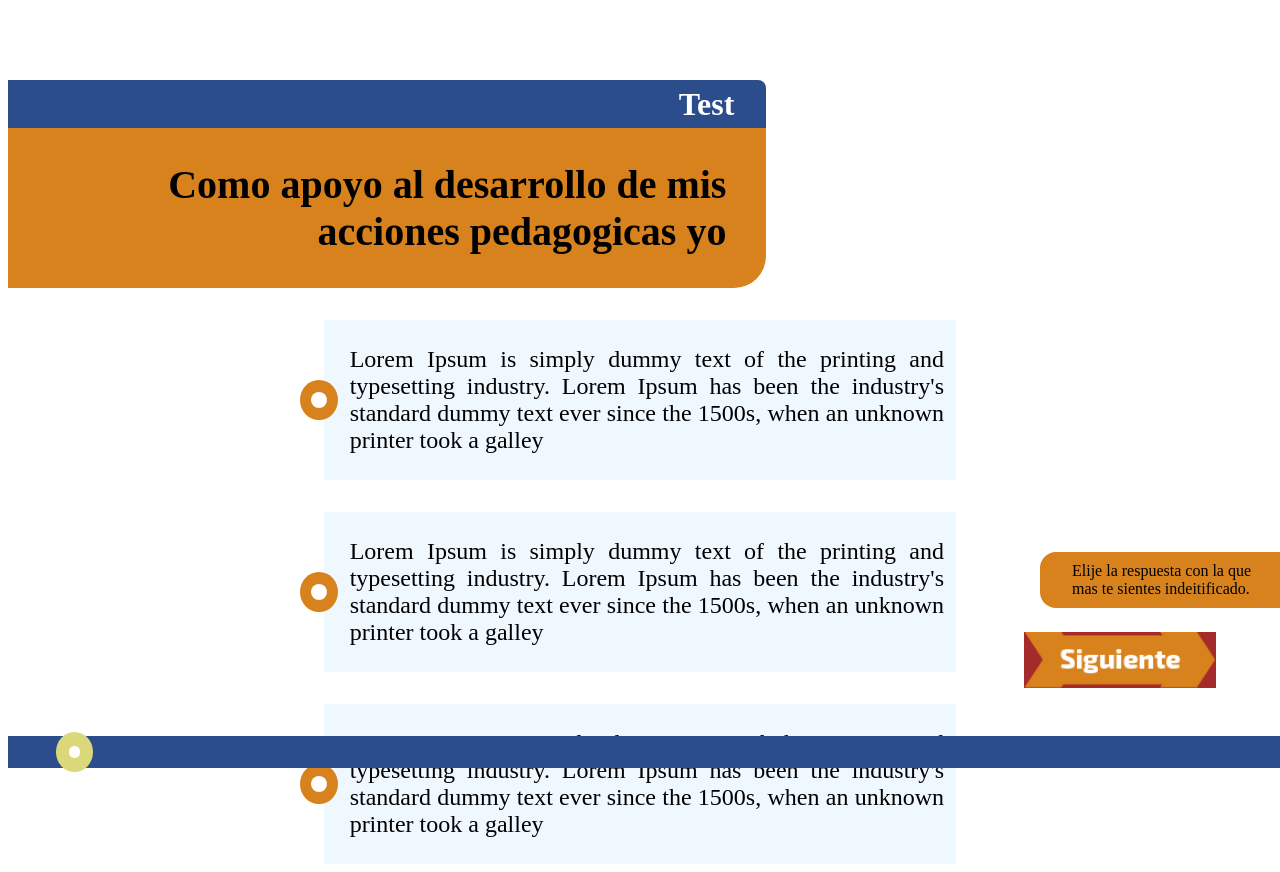
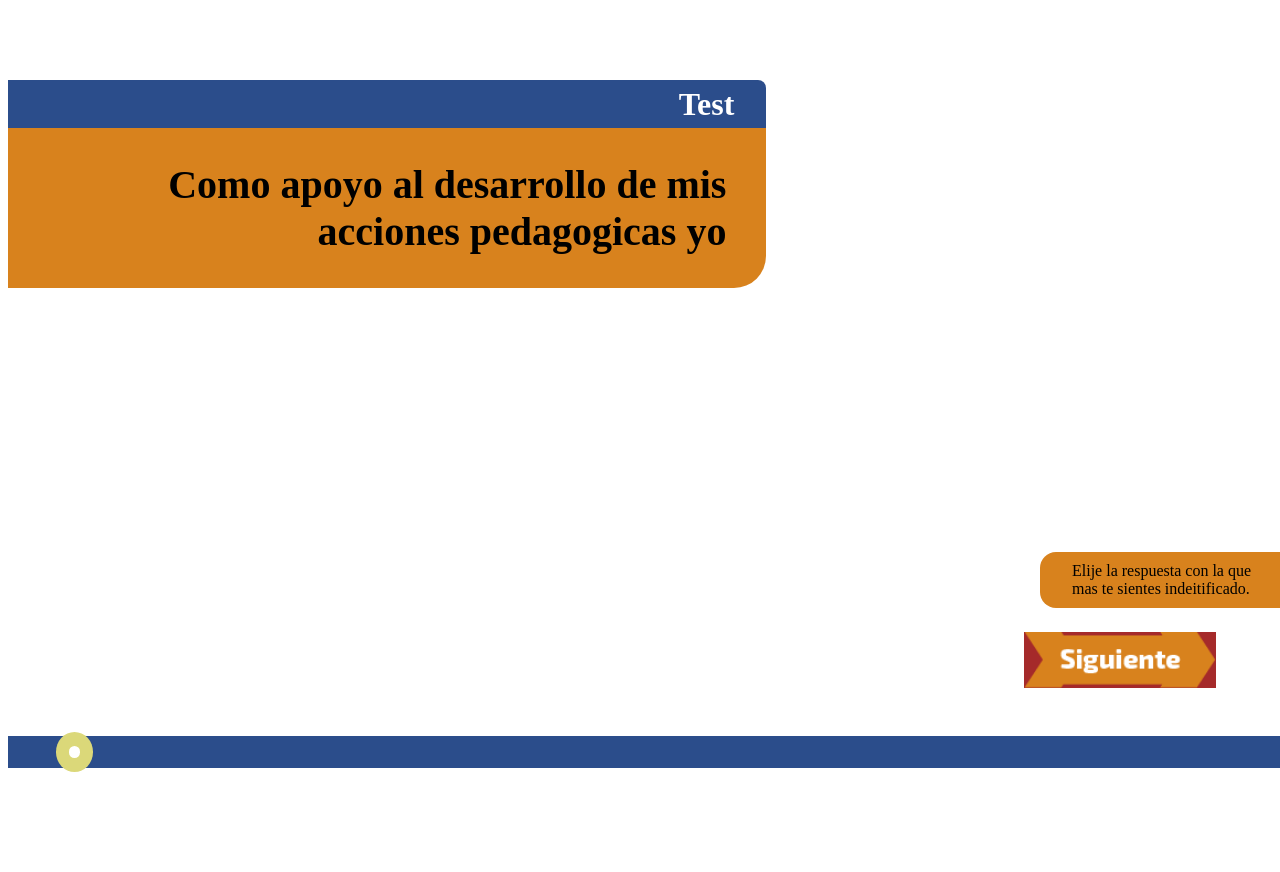
Before and after one commit to MavcDev/Comtic-PCM, an Angular app: page / in a window 1280 px wide. After the commit the page ends 800 px from the top, so only its background shows below. Built offline with nearby package versions, Linux system fonts and the light colour scheme.

Commit message:
Interfcaes de los elementos basicos

```diff
--- a/src/app/component/answer/answer.component.html
+++ b/src/app/component/answer/answer.component.html
@@ -1,5 +1,5 @@
 <div [ngStyle]="{'background-color': color?.colorMain}" class="btn-select">
-    <div class="btn-select-center">
+    <div [ngStyle]="{'background-color': isSelect ? color?.colorSelect : 'white'}" class="btn-select-center">
     </div>
 </div>
 <div class="text">
--- a/src/app/component/question-form/question-form.component.html
+++ b/src/app/component/question-form/question-form.component.html
@@ -1,8 +1,9 @@
 <div class="container">
     <question [color]="listColorMain[indexColor].colorMain"></question>
+    <answer *ngFor="let answer of question?.answer; let i = index"  (click)="clickAnswer(i)" [color]="listColorMain[indexColor]"></answer>
+    <!-- <answer (click)="clickAnswer(1)" [color]="listColorMain[indexColor]"></answer>
     <answer [color]="listColorMain[indexColor]"></answer>
-    <answer [color]="listColorMain[indexColor]"></answer>
-    <answer [color]="listColorMain[indexColor]"></answer>
+    <answer [color]="listColorMain[indexColor]"></answer> -->
 </div>
 <line-question [listColors]= "listColorLine" [postLine]="indexQuestion + 1" ></line-question>
 <label-next [color]="listColorMain[indexColor].colorMain"></label-next>
--- a/src/app/component/question-form/question-form.component.ts
+++ b/src/app/component/question-form/question-form.component.ts
@@ -1,5 +1,6 @@
-import { Component, OnInit } from '@angular/core';
+import { Component, OnInit, Input } from '@angular/core';
 import {ColorService} from './../../service/color.service'
+import { Question } from './../../interface/interfaces';
 
 @Component({
   selector: 'question-form',
@@ -8,11 +9,19 @@ import {ColorService} from './../../service/color.service'
 })
 export class QuestionFormComponent implements OnInit {
 
+  /**
+   * Crear question y answer interfcae pasarlas como pinput
+   *
+   */
+
   listColorLine: Array<any>;
   listColorMain: Array<any>;
 
   indexQuestion: number = 0;
   indexColor: number = 0;
+
+  @Input()
+  question:Question;
 
   constructor(private colors: ColorService) { }
 
@@ -25,4 +34,8 @@ export class QuestionFormComponent implements OnInit {
     this.listColorMain = this.colors.getListMainColors();
   }
 
+  clickAnswer(index: number){
+
+  }
+
 }
--- /dev/null
+++ b/src/app/interface/interfaces.ts
@@ -0,0 +1,13 @@
+
+export interface Answer{
+    id: number,
+    text: string,
+    score: number
+}
+
+export interface Question{
+    id: number,
+    text: string,
+    answer: Array<Answer>,
+    isSelect: boolean
+}
```
Also changed, not shown: src/app/component/answer/answer.component.ts (+10 -2 lines).
